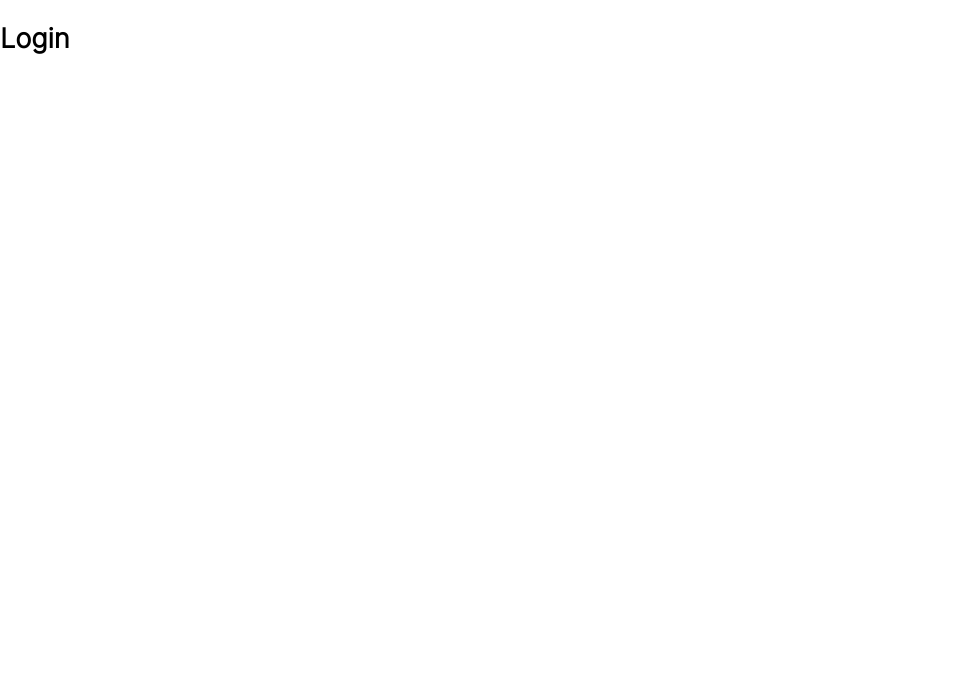
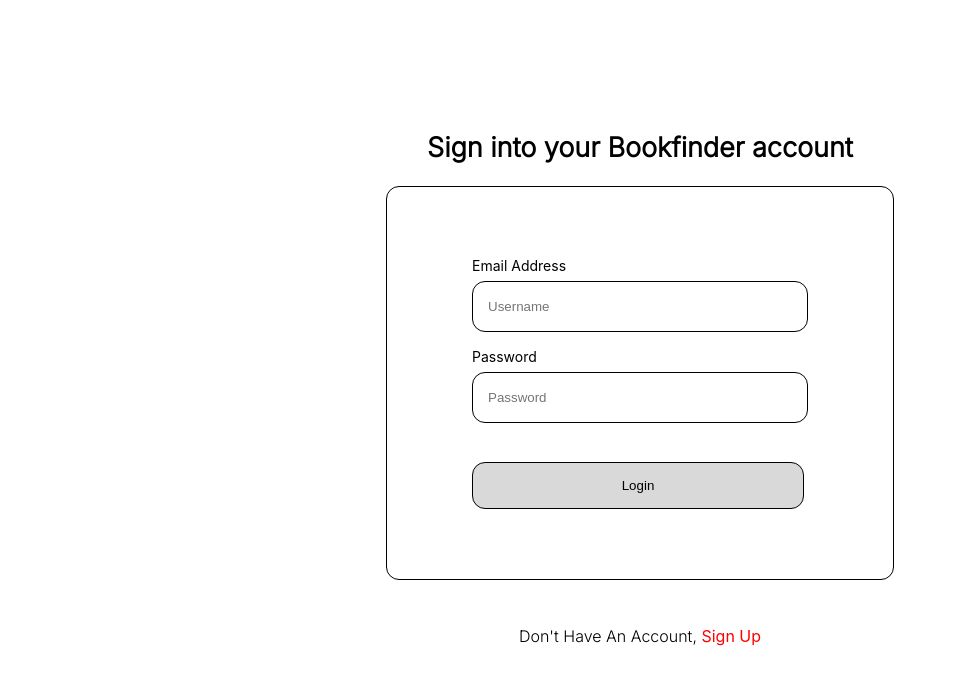
Before and after one commit to Ricodonto/hackerthon, a React (Create React App) app in the folder frontend/: page /login in a window 1280 px wide. Shown: the top 684 px of the page, without its empty margins (0-955 px from the left). Built offline with nearby package versions, Linux system fonts and the light colour scheme.

Commit message:
feat: Designing login and signup pages

```diff
--- a/frontend/src/Login/page.js
+++ b/frontend/src/Login/page.js
@@ -1,7 +1,27 @@
+import { Link } from "react-router-dom";
+import './styles.css';
+
 export default function Login() {
     return (
         <main>
-            <h2>Login</h2>
+            <h2>Sign into your Bookfinder account</h2>
+            <form className="login-form">
+                <div className="email">
+                    <label for="email-text-input" className="form-label">Email Address</label>
+                    <input required type="text" id="email-text-input" name="username" placeholder="Username" className="form-input" />
+                </div>
+                <div className="password">
+                    <label for="password-input" className="form-label">Password</label>
+                    <input required type="password" id="password-input" name="password" placeholder="Password" className="form-input" />
+                </div>
+                <input className="login-button" type="submit" value="Login" />
+            </form>
+            <div style={{textAlign: "center"}}>
+                <div className="redirect-to-login">
+                    <p style={{display: "inline"}}>Don't Have An Account, </p>
+                    <Link to="/signup" className="inline-link">Sign Up</Link>
+                </div>
+            </div>
         </main>
     );
 }
--- /dev/null
+++ b/frontend/src/Login/styles.css
@@ -0,0 +1,66 @@
+h2 {
+    font-family: 'Inter', sans-serif;
+    font-size: 27px;
+}
+
+.email, .password {
+    margin-bottom: 16px;
+}
+
+.form-input, .form-input-error {
+    display: block;
+    border: 1px solid black;
+    border-radius: 13px;
+    width: 317px;
+    height: 47px;
+    padding-left: 15px;
+}
+
+main {
+    display: flex;
+    flex-direction: column;
+    justify-content: center;
+    align-items: center;
+    height: 100vh;
+}
+
+.inline-link {
+    display: inline;
+    text-decoration: none;
+    color: red;
+}
+
+.redirect-to-login {
+    font-size: 16px;
+    display: inline-block;
+    margin: 46px auto;
+}
+
+.login-form {
+    border: 1px solid black;
+    border-radius: 13px;
+    padding: 70px 85px;
+}
+
+.form-label, .form-label-error {
+    font-size: 14px;
+    display: block;
+    margin-bottom: 7px;
+}
+
+.form-label-error {
+    color: red;
+}
+
+.login-button {
+    width: 332px;
+    height: 47px;
+    border: 1px solid black;
+    border-radius: 13px;
+    margin-top: 23px;
+    background-color: rgb(217, 217, 217);
+}
+
+.form-input-error {
+    border: 1px solid red;
+}
--- a/frontend/src/SignUp/page.js
+++ b/frontend/src/SignUp/page.js
@@ -1,7 +1,27 @@
+import { Link } from "react-router-dom";
+import '../Login/styles.css';
+
 export default function SignUp() {
     return (
         <main>
-            <h2>Sign up</h2>
+            <h2>Register to your Bookfinder account</h2>
+            <form className="login-form">
+                <div className="email">
+                    <label for="email-text-input" className="form-label">Email Address</label>
+                    <input required type="text" id="email-text-input" name="username" placeholder="Username" className="form-input" />
+                </div>
+                <div className="password">
+                    <label for="password-input" className="form-label">Password</label>
+                    <input required type="password" id="password-input" name="password" placeholder="Password" className="form-input" />
+                </div>
+                <input class="login-button" className="login-button" type="submit" value="Register" />
+            </form>
+            <div style={{textAlign: "center"}}>
+                <div className="redirect-to-login">
+                    <p style={{display: "inline"}}>Already Have An Account, </p>
+                    <Link to="/login" class="inline-link">Log In</Link>
+                </div>
+            </div>
         </main>
     );
 }
```
